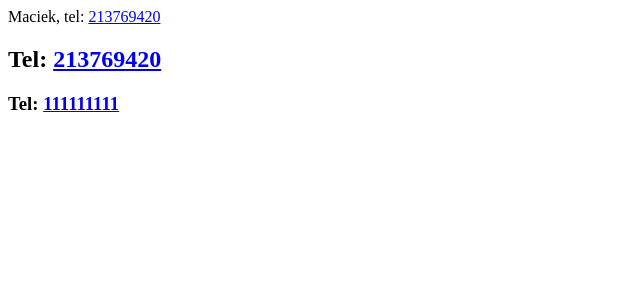
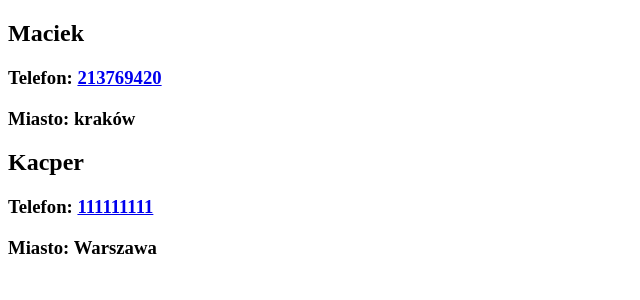
Before and after one commit to Maciekzas343/serwis-samochodow, a React (Vite) app: page / in a window 1280 px wide. Shown: the top 300 px of the page, without its empty margins (0-640 px from the left). Built offline with nearby package versions, Linux system fonts and the light colour scheme.

Commit message:
Save
zapis dotychczasowego stanu

```diff
--- a/index.html
+++ b/index.html
@@ -1,4 +1,4 @@
-<!doctype html>
+<!DOCTYPE html>
 <html lang="pl">
   <head>
     <meta charset="UTF-8" />
--- a/src/App.jsx
+++ b/src/App.jsx
@@ -1,35 +1,47 @@
-import { useState } from 'react'
-import reactLogo from './assets/react.svg'
-import viteLogo from '/vite.svg'
-import './App.css'
+import { PersonInfo } from "./components/PersonInfo";
+
+/* const currentDate = new Date();
+const hours = currentDate.getHours();
+const minutes = currentDate.getMinutes();
+
+function getRandomNumber() {
+  return Math.round(Math.random() * 100);
+}
+
+const number = getRandomNumber();
+*/
+
+// Tel: <Tel tel={newPerson1.tel} />
+
+const people = [
+  {
+    name: "Maciek",
+    tel: 213769420,
+    city: "kraków",
+  },
+  {
+    name: "Kacper",
+    tel: 111111111,
+    city: "Warszawa",
+  },
+];
 
 function App() {
-  const [count, setCount] = useState(0)
-
   return (
     <>
-      <div>
-        <a href="https://vite.dev" target="_blank">
-          <img src={viteLogo} className="logo" alt="Vite logo" />
-        </a>
-        <a href="https://react.dev" target="_blank">
-          <img src={reactLogo} className="logo react" alt="React logo" />
-        </a>
-      </div>
-      <h1>Vite + React</h1>
-      <div className="card">
-        <button onClick={() => setCount((count) => count + 1)}>
-          count is {count}
-        </button>
-        <p>
-          Edit <code>src/App.jsx</code> and save to test HMR
-        </p>
-      </div>
-      <p className="read-the-docs">
-        Click on the Vite and React logos to learn more
-      </p>
+      <PersonInfo
+        name={people[0].name}
+        tel={people[0].tel}
+        city={people[0].city}
+      />
+
+      <PersonInfo
+        name={people[1].name}
+        tel={people[1].tel}
+        city={people[1].city}
+      />
     </>
-  )
+  );
 }
 
-export default App
+export default App;
--- /dev/null
+++ b/src/components/PersonInfo.jsx
@@ -0,0 +1,11 @@
+import { Tel } from "./Tel";
+
+export const PersonInfo = (props) => (
+  <>
+    <h2>{props.name}</h2>
+    <h3>
+      Telefon: <Tel tel={props.tel} />
+    </h3>
+    <h3>Miasto: {props.city}</h3>
+  </>
+);
--- /dev/null
+++ b/src/components/Tel.jsx
@@ -0,0 +1 @@
+export const Tel = (props) => <a href={"tel:" + props.tel}>{props.tel}</a>;
--- a/src/main.jsx
+++ b/src/main.jsx
@@ -1,36 +1,4 @@
 import { createRoot } from "react-dom/client";
+import App from "./App";
 
-/* const currentDate = new Date();
-const hours = currentDate.getHours();
-const minutes = currentDate.getMinutes();
-
-function getRandomNumber() {
-  return Math.round(Math.random() * 100);
-}
-
-const number = getRandomNumber();
-*/
-
-const person = {
-  name: "Maciek",
-  tel: 213769420,
-  city: "kraków",
-};
-
-const newPerson = {
-  name: "Kacper",
-  tel: 111111111,
-  city: "Warszawa",
-};
-
-const Tel = (tel) => <a href={tel}>{tel}</a>;
-
-const element = (
-  <>
-    {person.name}, tel: <a href={person.tel}>{person.tel}</a>
-    <h2>Tel: {Tel(person.tel)}</h2>
-    <h3>Tel: {Tel(newPerson.tel)}</h3>
-  </>
-);
-
-createRoot(document.getElementById("root")).render(element);
+createRoot(document.getElementById("root")).render(<App />);
```
